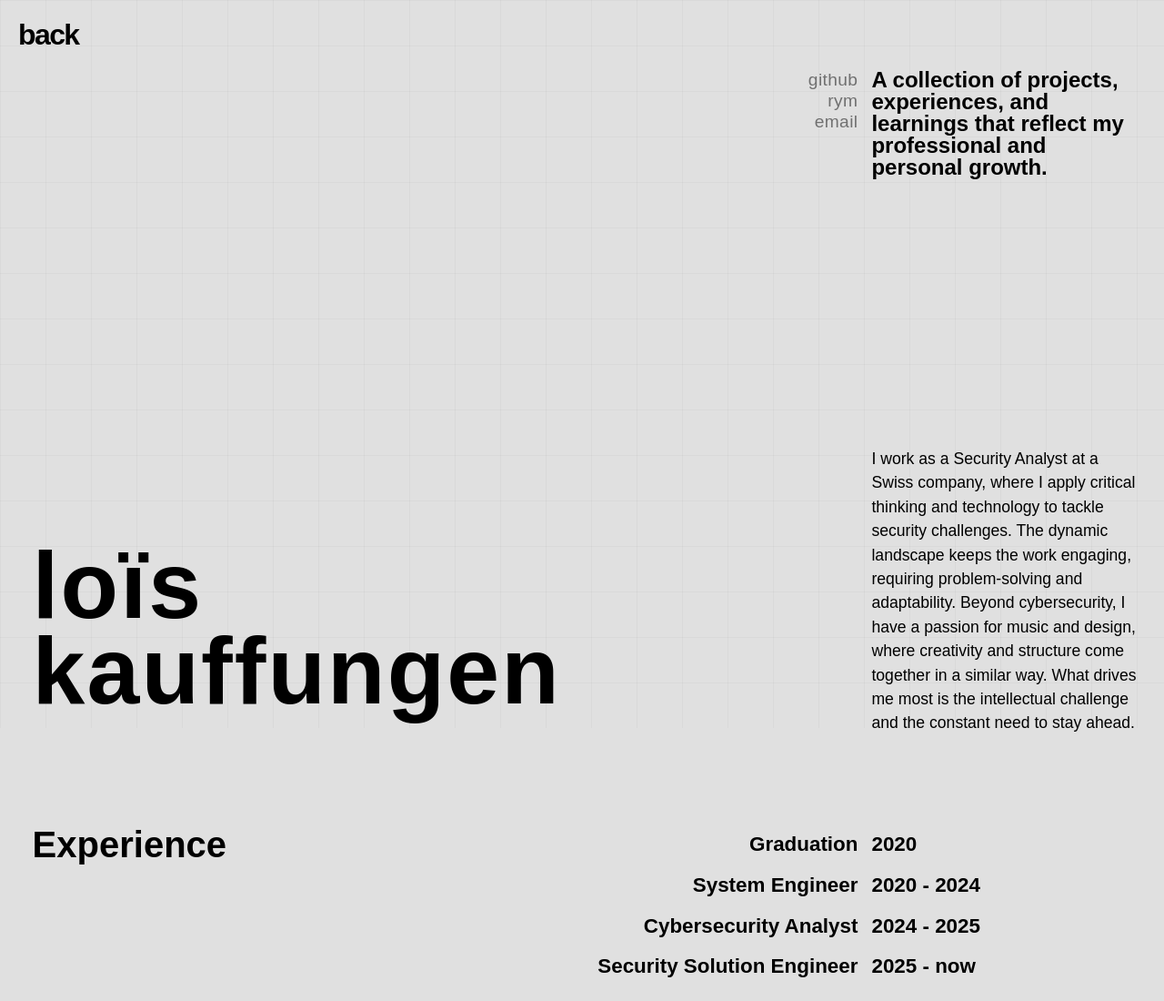
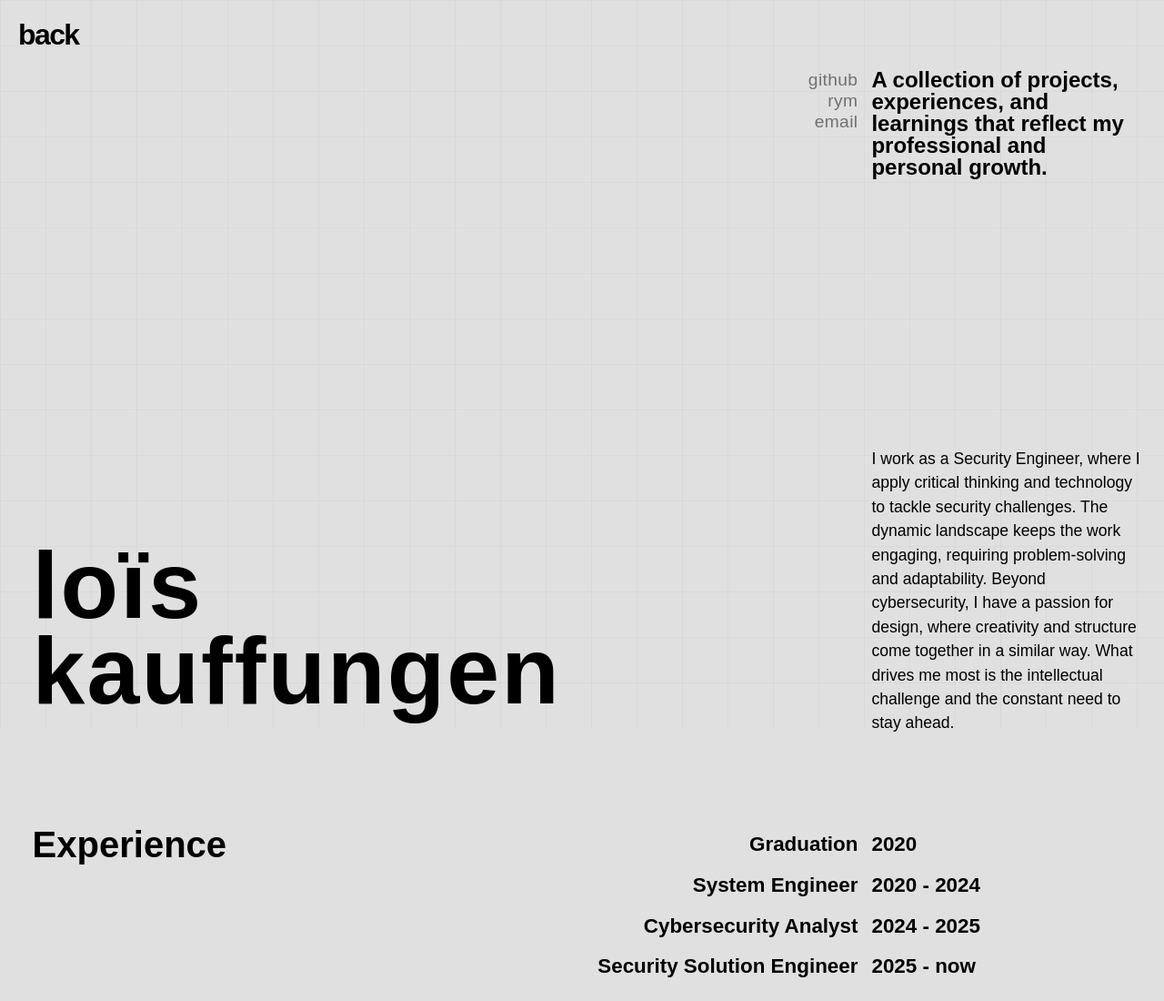
Before and after one commit to moinloin/portfolio, a website: page public/views/cv.html in a window 1280 px wide. Shown: the top 1100 px of the page at 91% size. Drawn offline with Linux system fonts and the light colour scheme; a web font is replaced by a local one.

Commit message:
change info text

```diff
--- a/public/views/cv.html
+++ b/public/views/cv.html
@@ -23,7 +23,7 @@
     </div>
     <div class="spacer1"></div>
     <div class="intro">A collection of projects, experiences, and learnings that reflect my professional and personal growth.</div>
-    <div class="info">I work as a Security Analyst at a Swiss company, where I apply critical thinking and technology to tackle security challenges. The dynamic landscape keeps the work engaging, requiring problem-solving and adaptability. Beyond cybersecurity, I have a passion for music and design, where creativity and structure come together in a similar way. What drives me most is the intellectual challenge and the constant need to stay ahead.</div>
+    <div class="info">I work as a Security Engineer, where I apply critical thinking and technology to tackle security challenges. The dynamic landscape keeps the work engaging, requiring problem-solving and adaptability. Beyond cybersecurity, I have a passion for design, where creativity and structure come together in a similar way. What drives me most is the intellectual challenge and the constant need to stay ahead.</div>
     <div class="title">loïs<br>kauffungen</div>
     <div class="spacer2"></div>
     <div class="experience-title">Experience</div>
```
